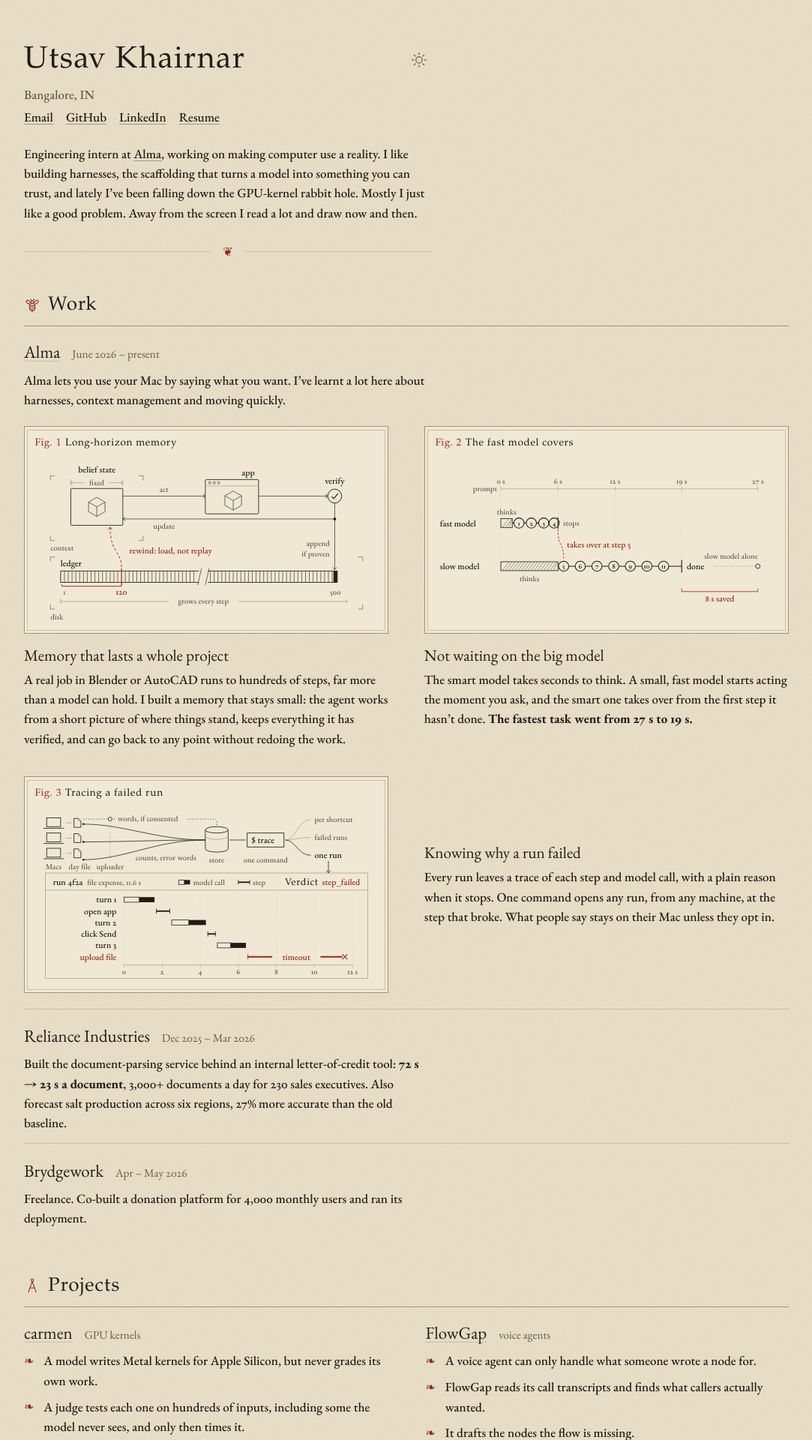
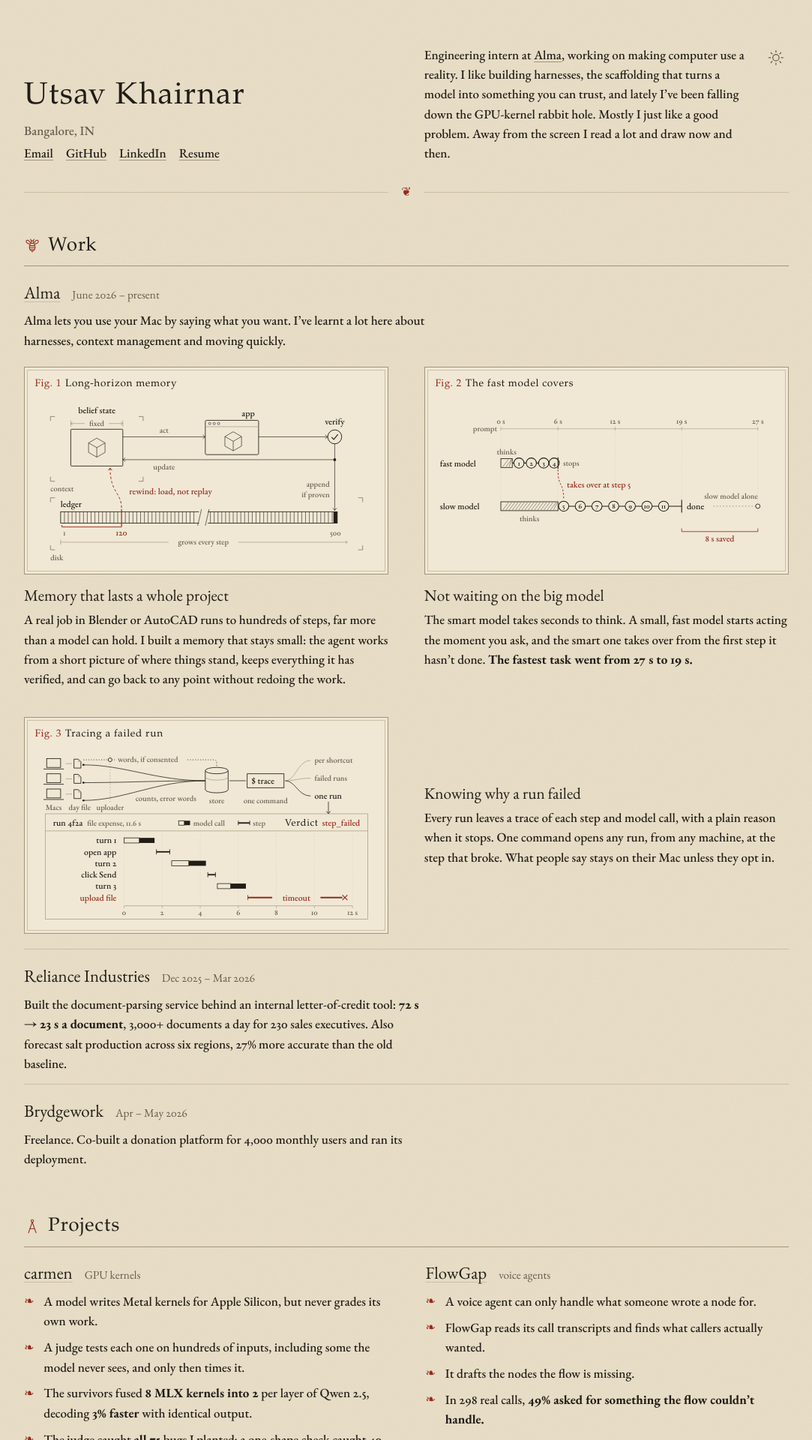
Before and after one commit to utsav1033/utsav1033.github.io, a Jekyll site: the page built from index.html, in a window 1280 px wide. Shown: the top 1920 px of the page at 75% size, without its empty margins (98-1181 px from the left). Built offline with Jekyll 4.4.1, drawn with Linux system fonts in a browser that asks for light colours; some web fonts are replaced.

Commit message:
Spread the header across the page on desktop
Co-Authored-By: Claude Opus 5.5 <noreply@anthropic.com>
Claude-Session: https://claude.ai/code/session_015cVeRoevk6qm372wxHdwQR

```diff
--- a/_includes/header.html
+++ b/_includes/header.html
@@ -1,7 +1,9 @@
 {% assign p = site.data.profile %}
 <header class="intro">
-  <h1 class="name">{{ p.name }}</h1>
-  <p class="city">{{ p.city }}</p>
-  <p class="links">{% for l in p.links %}<a href="{{ l.url }}">{{ l.label }}</a>{% endfor %}</p>
+  <div class="id">
+    <h1 class="name">{{ p.name }}</h1>
+    <p class="city">{{ p.city }}</p>
+    <p class="links">{% for l in p.links %}<a href="{{ l.url }}">{{ l.label }}</a>{% endfor %}</p>
+  </div>
   <div class="about">{{ p.about | markdownify }}</div>
 </header>
--- a/assets/css/site.css
+++ b/assets/css/site.css
@@ -48,6 +48,15 @@ strong{font-weight:700}
 .ornament{display:flex;align-items:center;gap:1em;color:var(--red);margin:1.8em 0 0;max-width:var(--text)}
 .ornament::before,.ornament::after{content:"";flex:1;border-top:1px solid var(--rule)}
 .ornament span{font-size:19px;line-height:1}
+/* desktop: name and links on the left, the about on the right, lined up with the cards below */
+@media (min-width:1081px){
+  .intro{max-width:none;display:grid;grid-template-columns:minmax(0,1fr) minmax(0,1fr);column-gap:2.8em;align-items:end}
+  .about{padding-right:56px}
+  .intro .links{margin:0}
+  .about p:last-child{margin:0}
+  .ornament{max-width:none}
+  .theme-toggle{left:auto;right:2.5em;top:3.5em}
+}
 
 /* ---------- sections ---------- */
 section{margin-top:2.6em}
```
